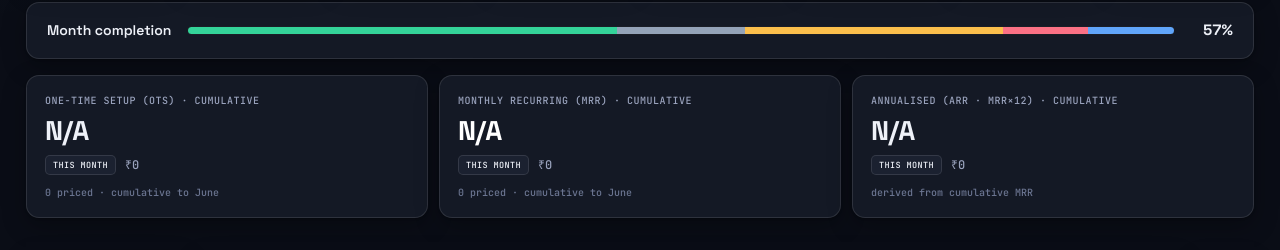
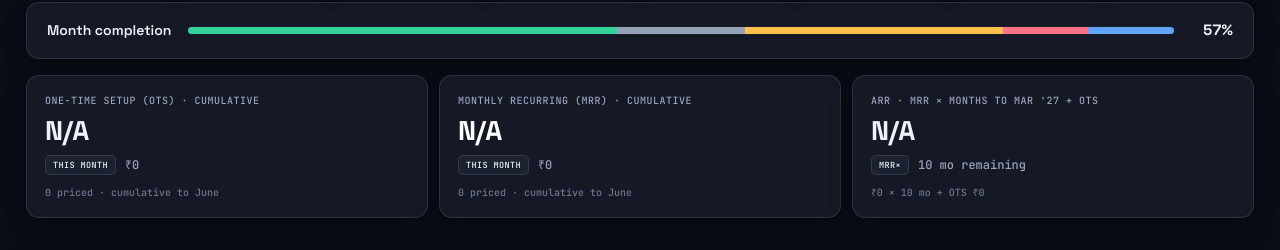
Before and after one commit to snishantflick2know/roadmap-product, a website: page index.html in a window 1280 px wide. Shown: the part 416-666 px from the top of the page. Drawn offline with Linux system fonts and the light colour scheme.

Commit message:
ARR = cur MRR × months to Mar 2027 + cumulative OTS

```diff
--- a/index.html
+++ b/index.html
@@ -309,12 +309,12 @@
       <div class="mhint" id="m-mrr-h">0 priced</div>
     </div>
     <div class="mcard m-arr">
-      <div class="mlbl">Annualised (ARR · MRR×12) · cumulative</div>
+      <div class="mlbl">ARR · MRR × months to Mar '27 + OTS</div>
       <div class="mval" id="m-arr">—</div>
       <div class="mbreak">
-        <span class="mrow2"><span class="mtag tm">This month</span><span id="m-arr-tm">₹0</span></span>
+        <span class="mrow2"><span class="mtag tm">MRR×</span><span id="m-arr-months">0 mo</span></span>
       </div>
-      <div class="mhint">derived from cumulative MRR</div>
+      <div class="mhint" id="m-arr-h">cur MRR × remaining months + cum OTS</div>
     </div>
   </div>
 
@@ -569,10 +569,16 @@ function paintMoney(){
   // cumulative headline
   document.getElementById("m-ots").textContent=r.cum.otsN?inr(r.cum.ots):"N/A";
   document.getElementById("m-mrr").textContent=r.cum.mrrN?inr(r.cum.mrr):"N/A";
-  document.getElementById("m-arr").textContent=r.cum.mrrN?inr(r.cum.mrr*12):"N/A";
+  // ARR = current month MRR × months remaining to March 2027 + cumulative OTS
+  const [cy,cm2]=(curMonth||"2026-07").split("-").map(Number);
+  const endY=2027,endM=3;
+  const monthsLeft=Math.max(0,(endY-cy)*12+(endM-cm2)+1);
+  const arr=r.cur.mrrN?(r.cur.mrr*monthsLeft)+r.cum.ots:null;
+  document.getElementById("m-arr").textContent=arr!==null?inr(arr):"N/A";
+  document.getElementById("m-arr-months").textContent=`${monthsLeft} mo remaining`;
+  document.getElementById("m-arr-h").textContent=`${inr(r.cur.mrr)} × ${monthsLeft} mo + OTS ${inr(r.cum.ots)}`;
   document.getElementById("m-ots-tm").textContent=inr(r.cur.ots);
   document.getElementById("m-mrr-tm").textContent=inr(r.cur.mrr);
-  document.getElementById("m-arr-tm").textContent=inr(r.cur.mrr*12);
   document.getElementById("m-ots-h").textContent=`${r.cum.otsN} priced · cumulative to ${curLabel()}`;
   document.getElementById("m-mrr-h").textContent=`${r.cum.mrrN} priced · cumulative to ${curLabel()}`;
 }
```
